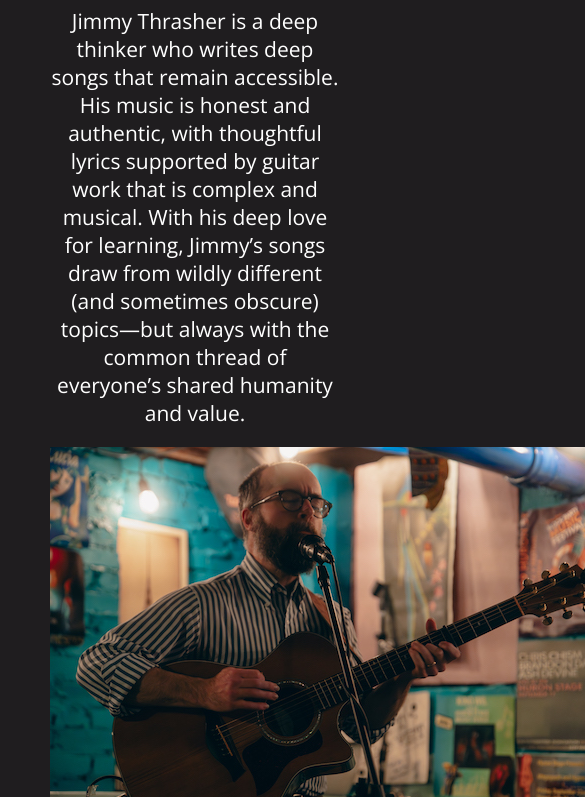
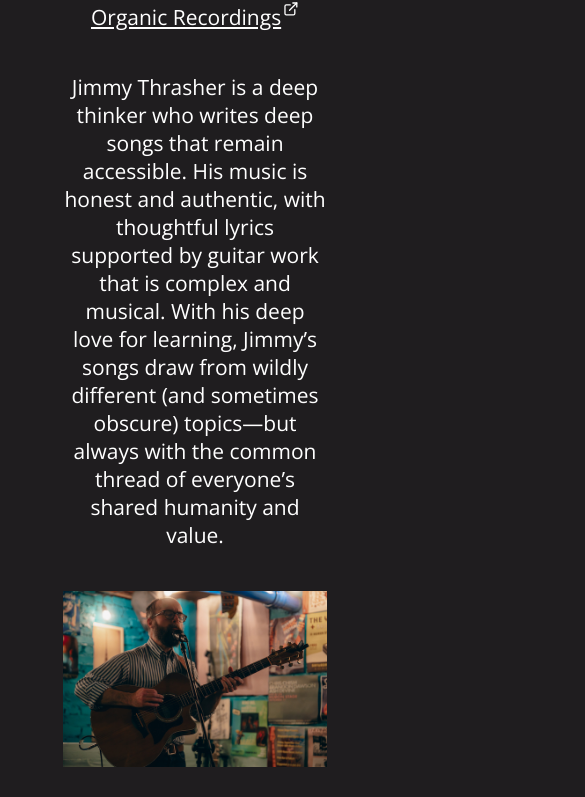
Before and after one commit to chipthrasher/jimmythrasher.com, a plain HTML site: page bio.html in a window 390 px wide. Shown: the part 356-1153 px from the top of the page, 585 px wide, since content can reach past the window. Drawn offline with nearby package versions, Linux system fonts and the light colour scheme.

Commit message:
Responsive & clean

```diff
--- a/assets/styles.css
+++ b/assets/styles.css
@@ -8,60 +8,62 @@ html {
 body {
   font-family: "Open Sans", "Helvetica Neue", sans-serif;
   font-weight: 300;
-  margin: 0px;
-  width: 100%;
-  height: 100%;
+  margin: 0 auto;
+  max-width: 40em;
   color: white;
   font-size: 21px;
 }
 
-#body {
-  padding: 50px;
-  margin-top: 100px;
+#container {
+  padding: 3em;
   text-align: center;
 }
 
 #links {
-  margin-bottom: 1em;
+  margin: 1em 0;
 }
 
 h1 {
   margin-top: 0;
-  margin-bottom: 10px;
-  font-size: 45px;
+  margin-bottom: 0.5em;
+  font-size: 2em;
 }
 
-.fa {
-  color: white;
-  margin: 0 10 0 10;
+div {
+  margin: 2em 0; /* Vertical space */
+}
+
+img {
+  width: 100%; /* Responsive */
 }
 
 a {
   color: inherit;
 }
 
+a:hover {
+  color: #36a9e9;
+}
+
+/* External link icon */
 a svg {
   width: 0.75em;
   vertical-align: super;
   margin-left: 0.1em;
 }
 
-
-
-.fa:hover,
-a:hover {
-  color: #36a9e9;
+@media screen and (max-width: 600px) {
+  #links a {
+    display: block;
+    margin-bottom: 0.5em;
+  }
 }
 
-.links {
-  margin-top: 40px;
+@media screen and (min-width: 600px) {
+  #links a {
+    display: inline-block;
+  }
+  #links a:not(:last-child) {
+    margin-right: 1em;
+  }
 }
-
-p {
-  max-width: 600px;
-  margin: 0 auto;
-}
-
-img {
-  margin-top: 20px;
-}
--- a/bio.html
+++ b/bio.html
@@ -5,31 +5,31 @@
   <meta charset="utf-8">
   <title>Bio, Jimmy Thrasher</title>
   <link rel="stylesheet" href="assets/styles.css">
+  <meta name="viewport" content="width=device-width, initial-scale=1.0">
 </head>
 
 <body>
-  <div id="body">
+  <div id="container">
     <h1>Bio, Jimmy Thrasher</h1>
     <div id="links">
       <a href="/">Main</a>
-      |
-      Bio
-      |
+      <a>Bio</a>
       <a class="external" href="https://www.instagram.com/jimmythrasher/">
         Instagram<svg xmlns="http://www.w3.org/2000/svg" viewBox="0 0 24 24" fill="none" stroke="currentColor" stroke-width="2" stroke-linecap="round" stroke-linejoin="round" class="feather feather-external-link"><path d="M18 13v6a2 2 0 0 1-2 2H5a2 2 0 0 1-2-2V8a2 2 0 0 1 2-2h6"></path><polyline points="15 3 21 3 21 9"></polyline><line x1="10" y1="14" x2="21" y2="3"></line></svg></a>
-      |
       <a class="external" href="https://kaizen.place/jimmythrasher/getting-it-down-64eb5f8ec37c5fc947e24824">
         Organic Recordings<svg xmlns="http://www.w3.org/2000/svg" viewBox="0 0 24 24" fill="none" stroke="currentColor" stroke-width="2" stroke-linecap="round" stroke-linejoin="round" class="feather feather-external-link"><path d="M18 13v6a2 2 0 0 1-2 2H5a2 2 0 0 1-2-2V8a2 2 0 0 1 2-2h6"></path><polyline points="15 3 21 3 21 9"></polyline><line x1="10" y1="14" x2="21" y2="3"></line></svg></a>
     </div>
-    <p>
+    <div>
       Jimmy Thrasher is a deep thinker who writes deep songs that remain
       accessible. His music is honest and authentic, with thoughtful lyrics
       supported by guitar work that is complex and musical. With his deep love
       for learning, Jimmy&rsquo;s songs draw from wildly different (and sometimes
       obscure) topics&mdash;but always with the common thread of everyone&rsquo;s shared
       humanity and value.
-    </p>
-    <img src="images/2024-03-09 Jimmy Huron.jpg" />
+    </div>
+    <div>
+      <img src="images/2024-03-09 Jimmy Huron.jpg" />
+    </div>
   </div>
 </body>
 
```
Also changed, not shown: index.html (+6 -6 lines).
